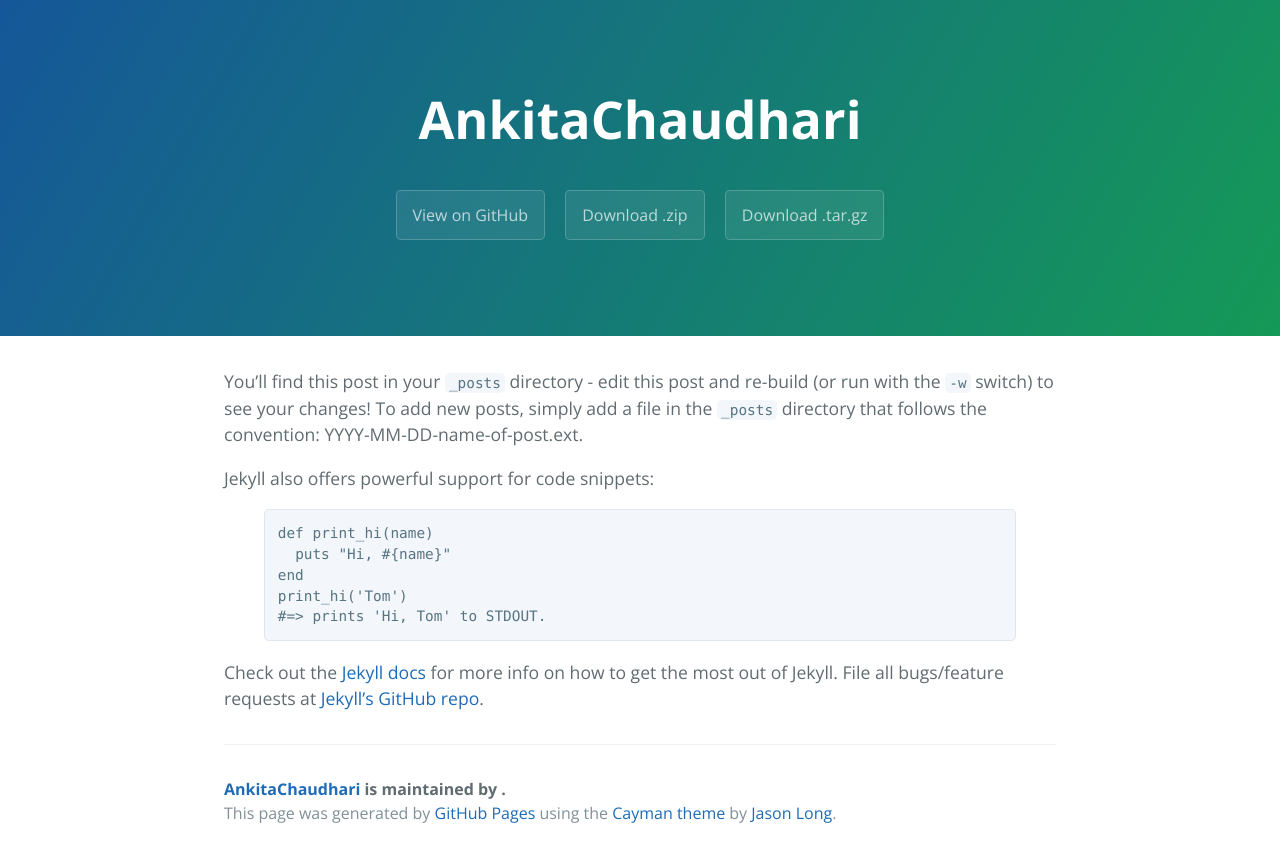
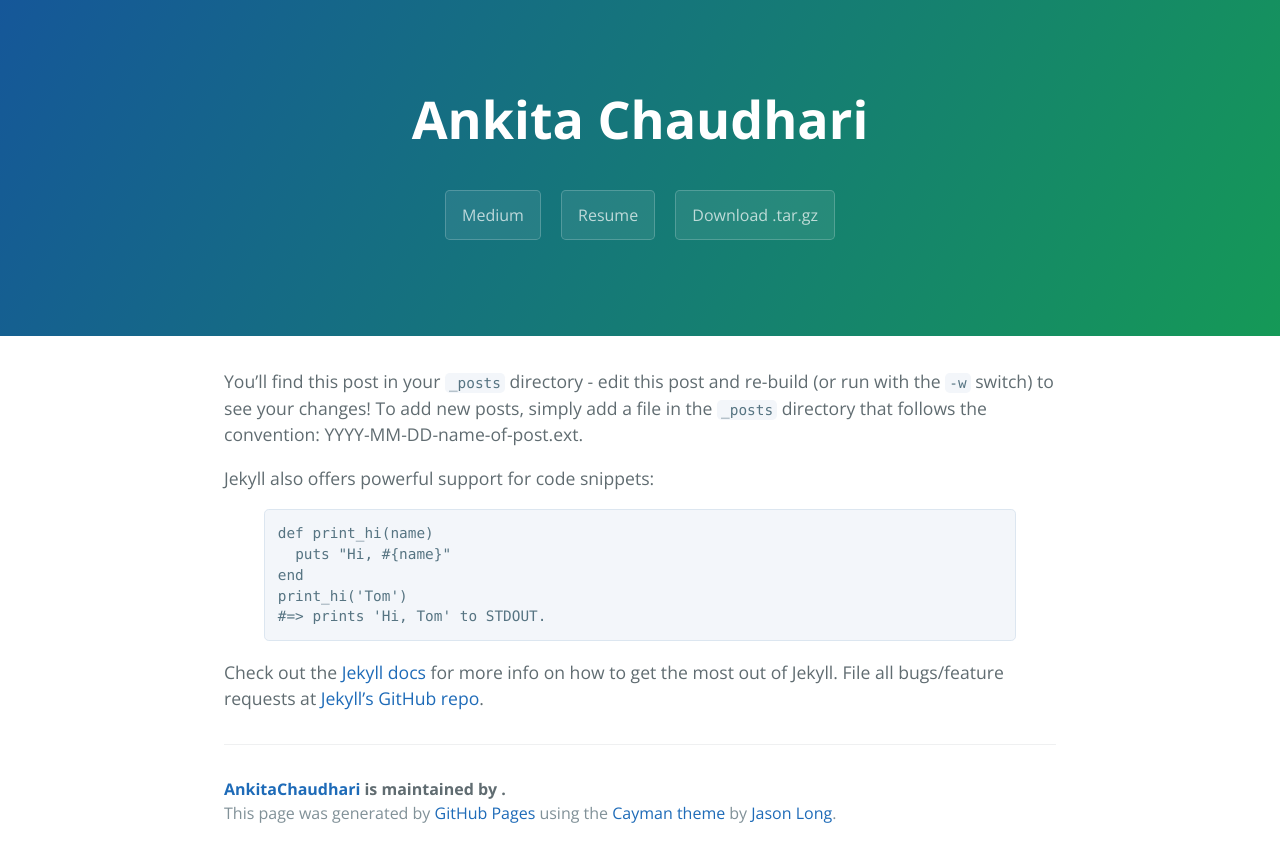
Before and after one commit to ank8ita/AnkitaChaudhari, a Jekyll site: the page built from _posts/2016-02-12-sample-content.markdown, in a window 1280 px wide. Shown: the top 862 px of the page. Built offline with Jekyll 4.4.1, drawn with Linux system fonts in a browser that asks for light colours.

Commit message:
Update page-header.html

```diff
--- a/_includes/page-header.html
+++ b/_includes/page-header.html
@@ -1,7 +1,7 @@
 <section class="page-header">
-  <h1 class="project-name">{{ site.title }}</h1>
+  <h1 class="project-name">Ankita Chaudhari</h1>
   <h2 class="project-tagline">{{ site.tagline }}</h2>
-  <a href="#" class="btn">View on GitHub</a>
-  <a href="#" class="btn">Download .zip</a>
+  <a href="https://medium.com/@ankita.v.chaudhari" class="btn">Medium</a>
+  <a href="Resume.pdf" class="btn">Resume</a>
   <a href="#" class="btn">Download .tar.gz</a>
 </section>
```
